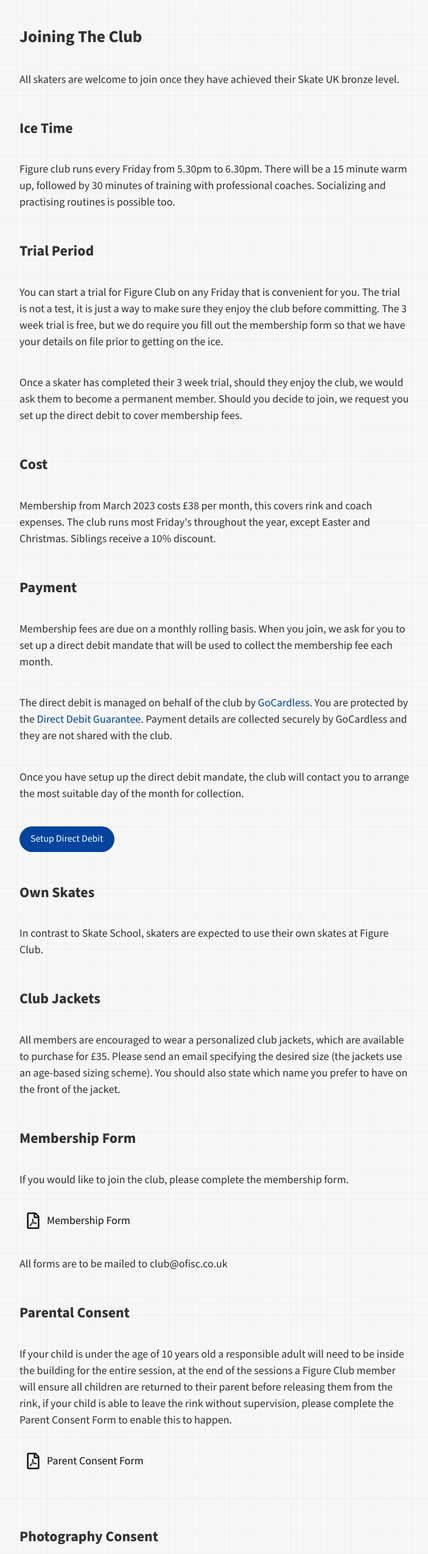
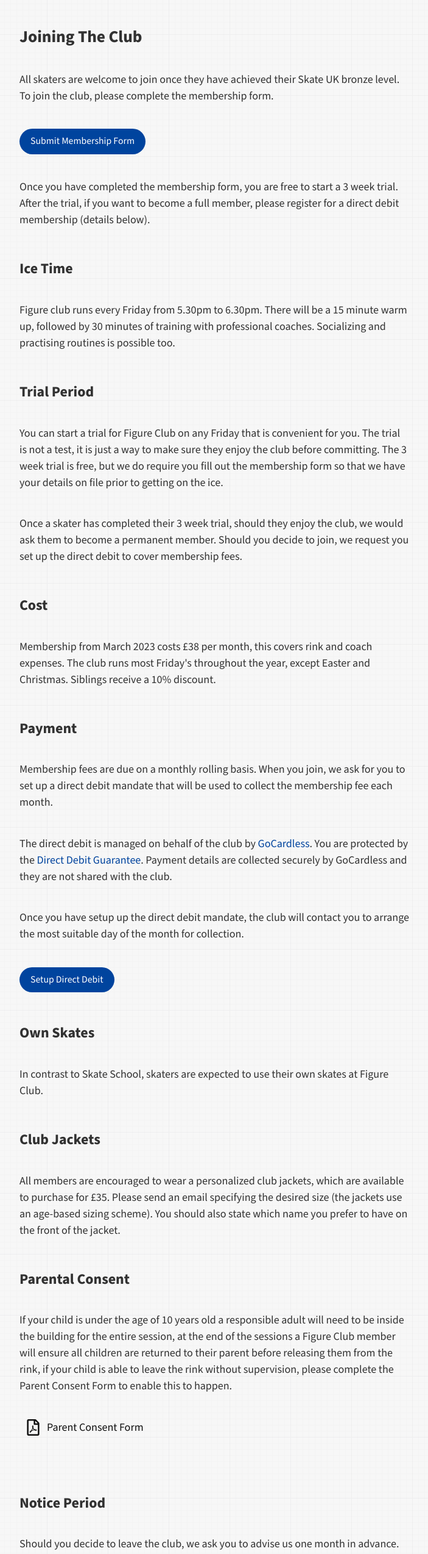
Before and after one commit to ofisc/ofisc.co.uk, a Gatsby site: page /membership in a window 1280 px wide. Shown: the part 249-2797 px from the top of the page at 61% size, without its empty margins (128-831 px from the left). Built offline with nearby package versions, Linux system fonts and the light colour scheme; Gatsby itself is replaced by a stand-in of ours; some packages are replaced by stand-ins of ours.

Commit message:
Remove photography consent from membership page

```diff
--- a/src/pages/membership.js
+++ b/src/pages/membership.js
@@ -10,11 +10,10 @@ const email = 'club@ofisc.co.uk';
 const mandate = 'https://pay.gocardless.com/AL0005G1D8K022';
 const gocardless = 'https://gocardless.com/';
 const dd_guarantee = 'https://gocardless.com/guides/posts/dd-guarantee-in-plain-english/';
+const membership_form = 'https://airtable.com/appds0YxM7WfBSSJK/shrlsGFlsrbcEaXRG';
 
 const forms = [
-  {name: 'Membership Form', link: '/registration/OFISC Membership Form.pdf'},
   {name: 'Parent Consent Form', link: '/registration/OFISC Parent Consent Form.pdf'},
-  {name: 'Photography Consent Form', link: '/registration/OFISC Photography Consent Form.pdf'},
 ];
 
 const Download = ({name, link}) =>
@@ -33,6 +32,16 @@ const Membership = () =>
     <h2>Joining The Club</h2>
     <p>
         All skaters are welcome to join once they have achieved their Skate UK bronze level.
+        To join the club, please complete the membership form.
+    </p>
+
+    <p>
+      <a class="f6 link dim br-pill ph3 pv2 mb2 dib white bg-dark-blue" href={membership_form}>Submit Membership Form</a>
+    </p>
+
+    <p>
+      Once you have completed the membership form, you are free to start a 3 week trial.
+      After the trial, if you want to become a full member, please register for a direct debit membership (details below).
     </p>
 
     <h3>Ice Time</h3>
@@ -96,28 +105,11 @@ const Membership = () =>
       You should also state which name you prefer to have on the front of the jacket.
     </p>
 
-    <h3>Membership Form</h3>
-
-    <p>If you would like to join the club, please complete the membership form.</p>
-
-    <Download name='Membership Form' link='/registration/OFISC Membership Form.pdf'/>
-
-    <p>All forms are to be mailed to {email}</p>
-
     <h3>Parental Consent</h3>
 
     <p>If your child is under the age of 10 years old a responsible adult will need to be inside the building for the entire session, at the end of the sessions a Figure Club member will ensure all children are returned to their parent before releasing them from the rink, if your child is able to leave the rink without supervision, please complete the Parent Consent Form to enable this to happen.</p>
 
     <Download name='Parent Consent Form' link='/registration/OFISC Parent Consent Form.pdf'/>
-
-    <h3>Photography Consent</h3>
-
-    <p>
-      In accordance with our NISA Safeguarding Policy, we will not permit photographs, video or other images of young people to be taken without the consent of the parents/carers and the child.
-      If you are happy for the club to take photographs purely for club purposes, please complete the following consent form.
-    </p>
-
-    <Download name='Photography Consent Form' link='/registration/OFISC Photography Consent Form.pdf'/>
 
     <h3>Notice Period</h3>
 
```
